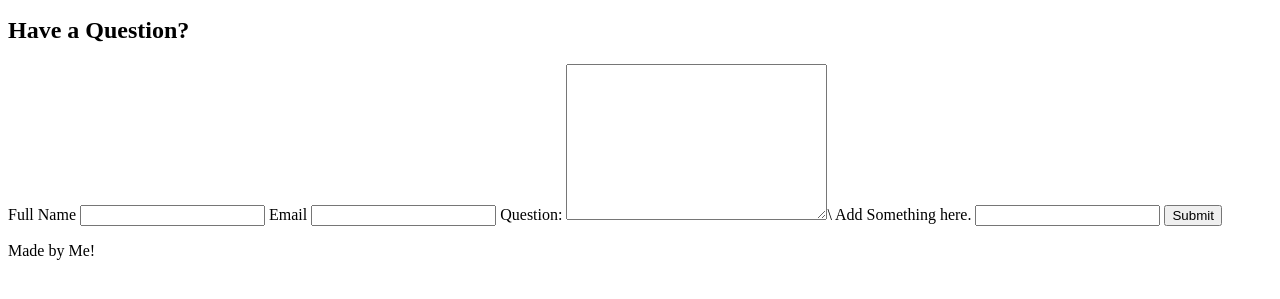
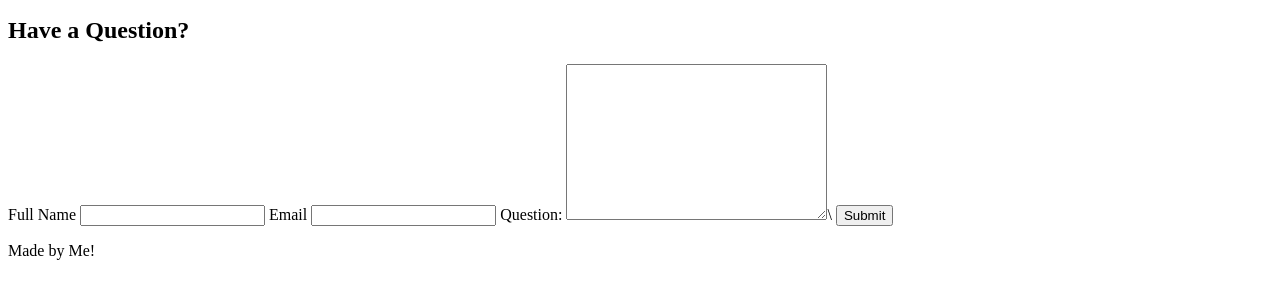
Before and after one commit to Quanluis/learning-html, a plain HTML site: page pages/contact.html in a window 1280 px wide. Shown: the part 127-426 px from the top of the page. Drawn offline with Linux system fonts and the light colour scheme.

Commit message:
took away label and input text

```diff
--- a/pages/contact.html
+++ b/pages/contact.html
@@ -35,8 +35,6 @@
             <input type="email" name="email">
             <label for="Question">Question:</label>
             <textarea name="Question" cols="30" rows="10"></textarea>\
-            <label for = "Something">Add Something here.</label>
-            <input type = "Something" name = "add something fun!" >
             <!-- There are two ways to create a form button -->
             <!-- <input type "button" value = "subit"-->
             <!-- <input type="submit" value="submit again" -->
```
